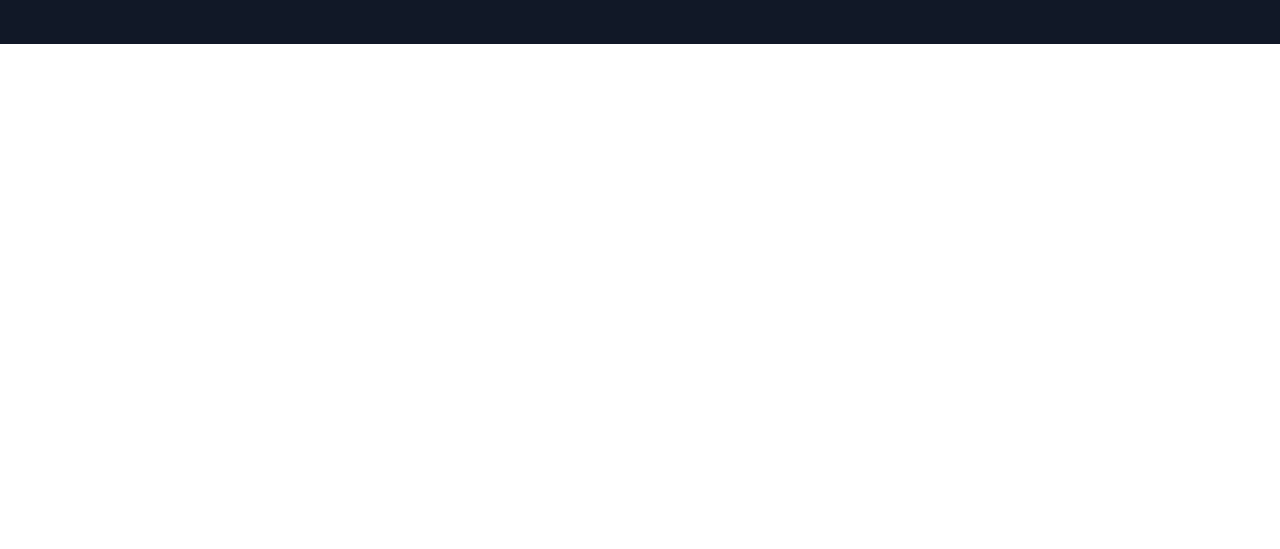
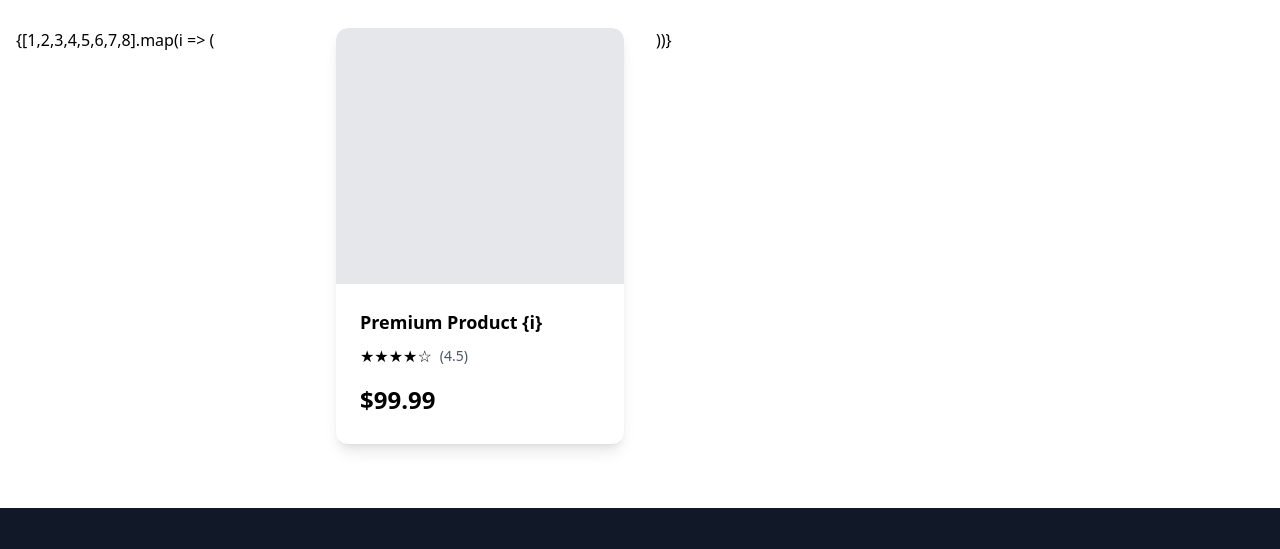
Before and after one commit to Shashith-Malshan/ShopFlow-Ecommerce-Tailwindcss, a plain HTML site: page index.html in a window 1280 px wide. Shown: the part 552-1101 px from the top of the page. Before the commit the page ends 800 px from the top, so only its background shows below. Drawn offline with nearby package versions, Linux system fonts and the light colour scheme.

Commit message:
Add Featured Product card

```diff
--- a/index.html
+++ b/index.html
@@ -43,10 +43,37 @@
         </div>
     </section>
 
-    <section>
 
 
-    </section>
+    <!-- Featured Products -->
+
+    <section id="products" class="py-16">
+    <div class="max-w-7xl mx-auto px-4">
+      <h2 class="text-4xl font-bold text-center mb-12">Featured Products</h2>
+      <div class="grid grid-cols-1 sm:grid-cols-2 lg:grid-cols-4 gap-8">
+        {[1,2,3,4,5,6,7,8].map(i => (
+          <div key={i} class="bg-white rounded-xl shadow-lg overflow-hidden card-hover">
+            <div class="bg-gray-200 border-2 border-dashed rounded-t-xl w-full h-64"></div>
+            <div class="p-6">
+              <h3 class="font-bold text-lg mb-2">Premium Product {i}</h3>
+              <div class="flex items-center mb-3">
+                <div class="star-rating">
+                  ★★★★☆
+                </div>
+                <span class="text-sm text-gray-600 ml-2">(4.5)</span>
+              </div>
+              <div class="flex justify-between items-center">
+                <span class="text-2xl font-bold text-primary">$99.99</span>
+                <button class="bg-primary text-white px-5 py-2 rounded-lg hover:bg-primary-hover transition">
+                  Add to Cart
+                </button>
+              </div>
+            </div>
+          </div>
+        ))}
+      </div>
+    </div>
+  </section>
 
     <section>
 
```
